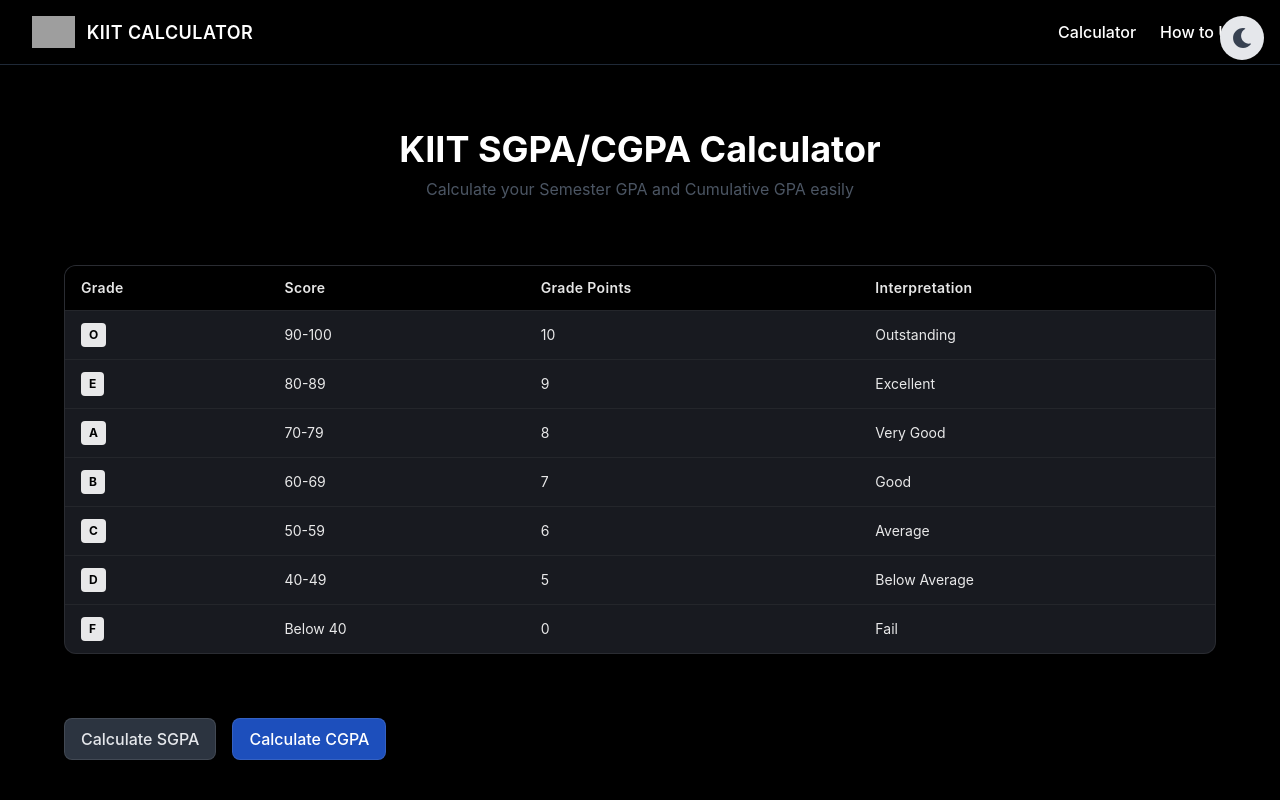
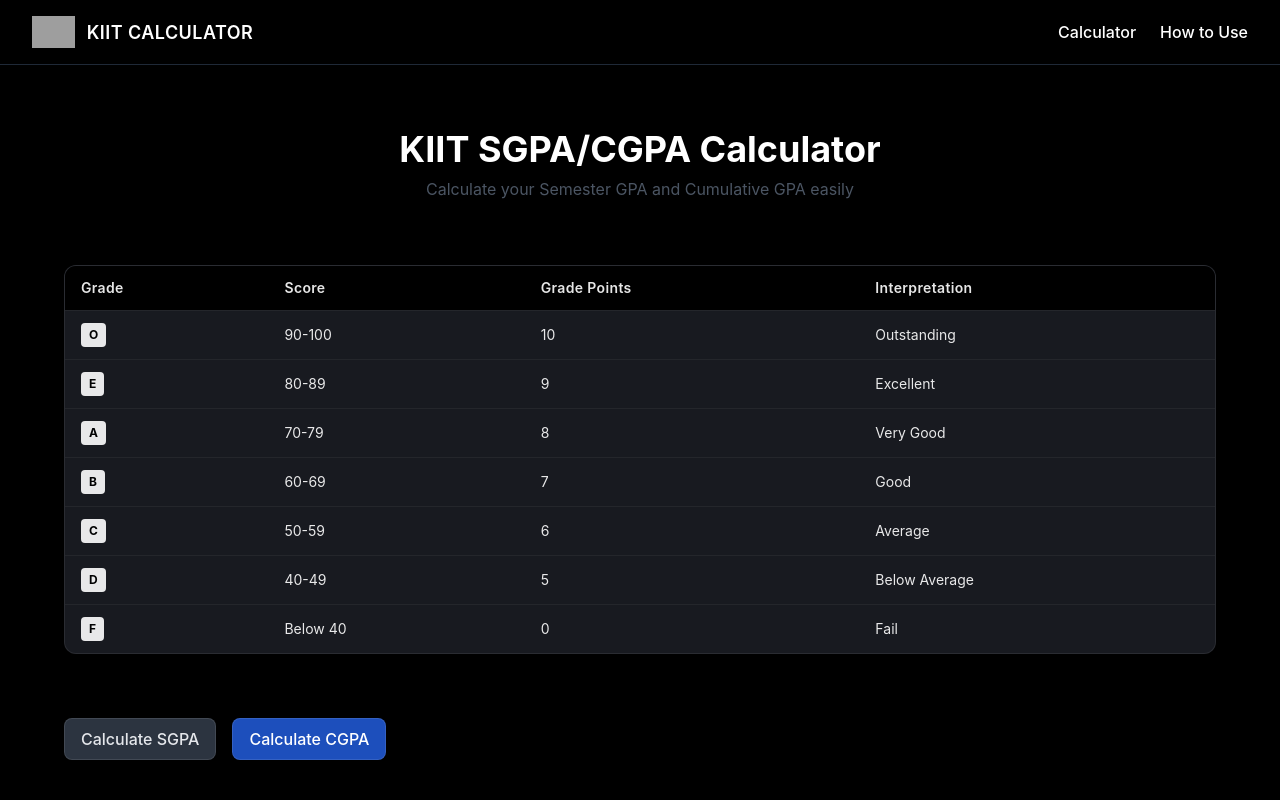
Before and after one commit to ravikant-diwakar/KIIT-SGPA-CGPA-CALCULATOR, a React (Vite) app: page / in a window 1280 px wide. Both pictures are taken after typing "5" into the empty fields and a click on the button "Calculate CGPA". Shown: the top 800 px of the page. Built offline with nearby package versions, Linux system fonts and the light colour scheme; grey boxes are pictures that could not be loaded.

Commit message:
Improved UI

```diff
--- a/src/components/CGPACalculator.jsx
+++ b/src/components/CGPACalculator.jsx
@@ -87,7 +87,7 @@
 import React, { useState, useEffect } from 'react';
 import Button from './common/Button';
 import SemesterForm from './semester/SemesterForm';
-import ThemeToggle from './ThemeToggle';
+// import ThemeToggle from './ThemeToggle';
 import { calculateSGPA, calculateCGPA } from '../utils/calculationUtils';
 import { saveToLocalStorage, loadFromLocalStorage } from '../utils/localStorage';
 import { useSemesterManagement } from '../hooks/useSemesterManagement';
@@ -125,7 +125,7 @@
 
   return (
     <div className="min-h-screen bg-black py-8 px-4 sm:px-6 lg:px-8">
-      <ThemeToggle />
+      {/* <ThemeToggle /> */}
       <div className="max-w-8xl mx-auto">
         <div className="space-y-6">
           {semesters.map((semester, index) => (
```
